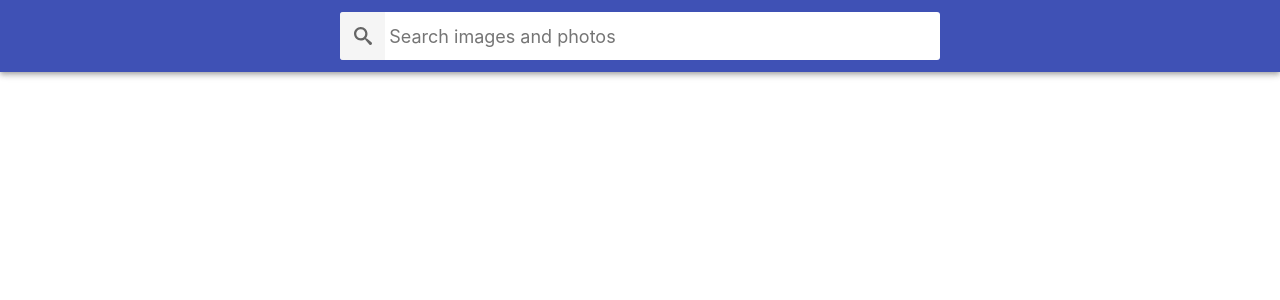
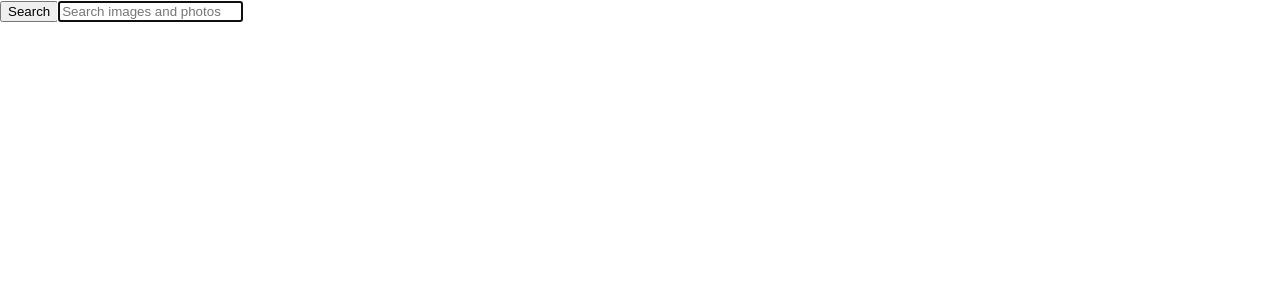
Before and after one commit to SergeyKuran/goit-react-hw-03-image-finder, a React (Create React App) app: page / in a window 1280 px wide. Shown: the top 300 px of the page. Built offline with nearby package versions, Linux system fonts and the light colour scheme.

Commit message:
Update files module.css

```diff
--- a/src/components/App.module.css
+++ b/src/components/App.module.css
@@ -1,7 +1,7 @@
 /*
  * Стили компонента App
  */
-.App {
+.app {
   display: grid;
   grid-template-columns: 1fr;
   grid-gap: 16px;
--- a/src/components/Button/Button.module.css
+++ b/src/components/Button/Button.module.css
@@ -1,7 +1,7 @@
 /*
 * Стили компонента Buton (Load more)
 */
-.Button {
+.button {
   padding: 8px 16px;
   border-radius: 2px;
   background-color: #3f51b5;
@@ -22,7 +22,7 @@
     0px 2px 2px 0px rgba(0, 0, 0, 0.14), 0px 1px 5px 0px rgba(0, 0, 0, 0.12);
 }
 
-.Button:hover,
-.Button:focus {
+.button:hover,
+.button:focus {
   background-color: #303f9f;
 }
--- a/src/components/ImageGallery/ImageGallety.module.css
+++ b/src/components/ImageGallery/ImageGallety.module.css
@@ -1,7 +1,7 @@
 /*
  * Стили компонента ImageGallery
  */
-.ImageGallery {
+.imageGallery {
   display: grid;
   max-width: calc(100vw - 48px);
   grid-template-columns: repeat(auto-fill, minmax(320px, 1fr));
--- a/src/components/ImageGalleryItem/ImageGalleryItem.module.css
+++ b/src/components/ImageGalleryItem/ImageGalleryItem.module.css
@@ -1,20 +1,20 @@
 /*
  * Стили компонента ImageGalleryItem
  */
-.ImageGalleryItem {
+.imageGalleryItem {
   border-radius: 2px;
   box-shadow: 0px 1px 3px 0px rgba(0, 0, 0, 0.2),
     0px 1px 1px 0px rgba(0, 0, 0, 0.14), 0px 2px 1px -1px rgba(0, 0, 0, 0.12);
 }
 
-.ImageGalleryItemImage {
+.imageGalleryItemImage {
   width: 100%;
   height: 260px;
   object-fit: cover;
   transition: transform 250ms cubic-bezier(0.4, 0, 0.2, 1);
 }
 
-.ImageGalleryItemImage:hover {
+.imageGalleryItemImage:hover {
   transform: scale(1.03);
   cursor: zoom-in;
 }
--- a/src/components/Modal/Modal.module.css
+++ b/src/components/Modal/Modal.module.css
@@ -2,7 +2,7 @@
  * Стили компонента Modal
  */
 
-.Overlay {
+.overlay {
   position: fixed;
   top: 0;
   left: 0;
@@ -15,7 +15,7 @@
   z-index: 1200;
 }
 
-.Modal {
+.sodal {
   max-width: calc(100vw - 48px);
   max-height: calc(100vh - 24px);
 }
--- a/src/components/Searchbar/Searchbar.module.css
+++ b/src/components/Searchbar/Searchbar.module.css
@@ -1,7 +1,7 @@
 /*
  * Стили компонента Searchbar
  */
-.Searchbar {
+.searchbar {
   top: 0;
   left: 0;
   position: sticky;
@@ -23,7 +23,7 @@
 /*
  * Стили компонента SearchForm
  */
-.SearchForm {
+.searchForm {
   display: flex;
   align-items: center;
   width: 100%;
@@ -33,7 +33,7 @@
   overflow: hidden;
 }
 
-.SearchFormButton {
+.searchFormButton {
   display: inline-block;
   width: 48px;
   height: 48px;
@@ -48,11 +48,11 @@
   outline: none;
 }
 
-.SearchFormButton:hover {
+.searchFormButton:hover {
   opacity: 1;
 }
 
-.SearchFormButtonLabel {
+.searchFormButtonLabel {
   position: absolute;
   width: 1px;
   height: 1px;
@@ -64,7 +64,7 @@
   border: 0;
 }
 
-.SearchFormInput {
+.searchFormInput {
   display: inline-block;
   width: 100%;
   font: inherit;
@@ -75,7 +75,7 @@
   padding-right: 4px;
 }
 
-.SearchFormInput::placeholder {
+.searchFormInput::placeholder {
   font: inherit;
   font-size: 18px;
 }
```
